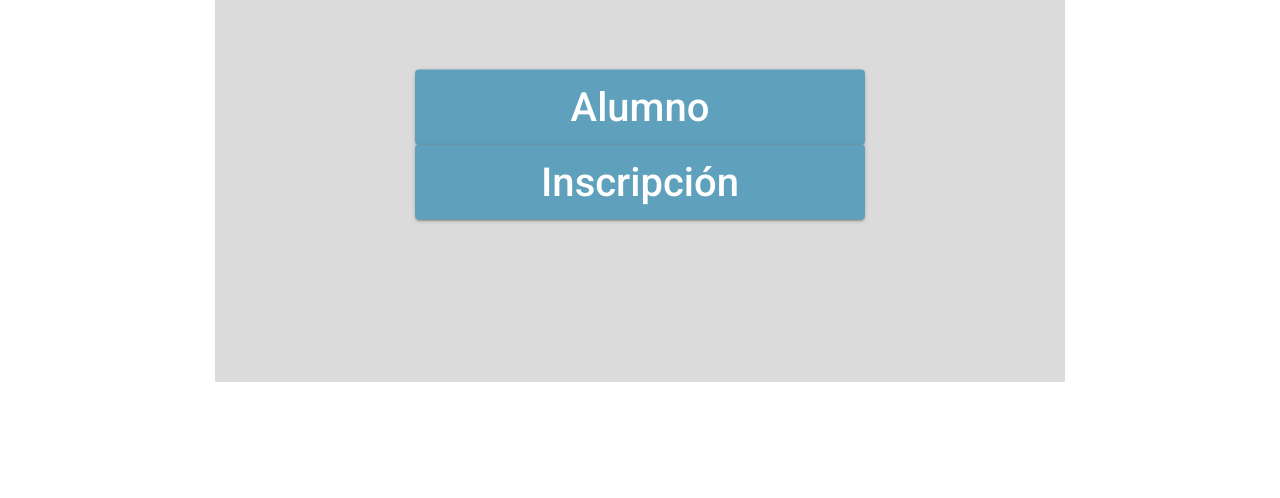
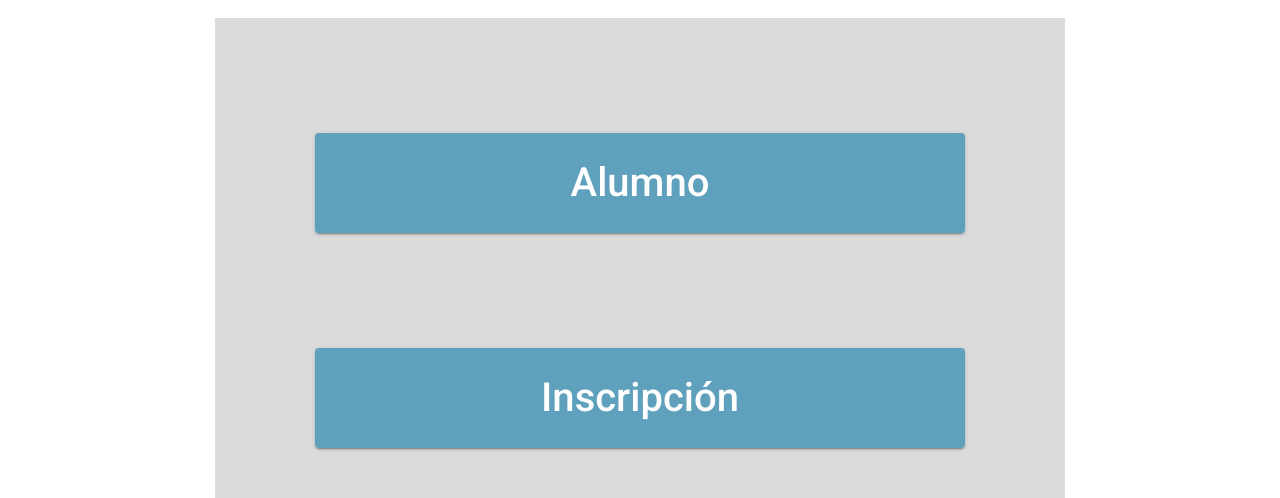
Before and after one commit to lucasrandisi/consultas-spa, an Angular app: page / in a window 1280 px wide. Shown: the part 293-791 px from the top of the page. Built offline with nearby package versions, Linux system fonts and the light colour scheme.

Commit message:
ajustes posicion botones

```diff
--- a/src/app/home/components/home/home.component.html
+++ b/src/app/home/components/home/home.component.html
@@ -1,6 +1,10 @@
 <body>
     <div class="rectangle">
-            <button mat-raised-button color="primary">Alumno</button>
-            <button mat-raised-button color="primary">Inscripción</button>
+        <ul>
+            <li>
+                <button mat-raised-button color="primary">Alumno</button>
+                <button mat-raised-button color="primary">Inscripción</button>
+            </li>
+        </ul>
     </div>
 </body>
--- a/src/app/home/components/home/home.component.scss
+++ b/src/app/home/components/home/home.component.scss
@@ -2,13 +2,41 @@
     width: 850px;
     height: 550px;
     background-color: #DBDBDB;
-    position:absolute;
+    position:relative;
     top: 50%;
     left: 50%;
     transform: translate(-50%,-50%);
 }
 
+ul {
+    list-style: none;
+}
+
+ul li{
+    position:absolute ;
+    display: table-cell;
+    height: 550px;
+    align-items: center;
+    justify-content: center;
+    top: 50%;
+    left: 50%;
+    transform: translate(-50%,-50%);
+    flex-direction: row;
+    flex-wrap: wrap;
+}
+
 .mat-raised-button{
+    display: block;
+    margin-top: 115px;
+    margin-left: auto;
+    margin-right: auto;
+    font-size: 40px;
+    width: 650px;
+    height: 100px;
+}
+
+
+/*.mat-raised-button{
     position:relative;
     display: flex;
     flex-direction: row;
@@ -21,7 +49,7 @@
     transform: translate(-50%,-50%);
     width: 450px;
     height: 75px;
-}
+}*/
 
 .mat-primary {
     background-color: #5FA1BD;
```
